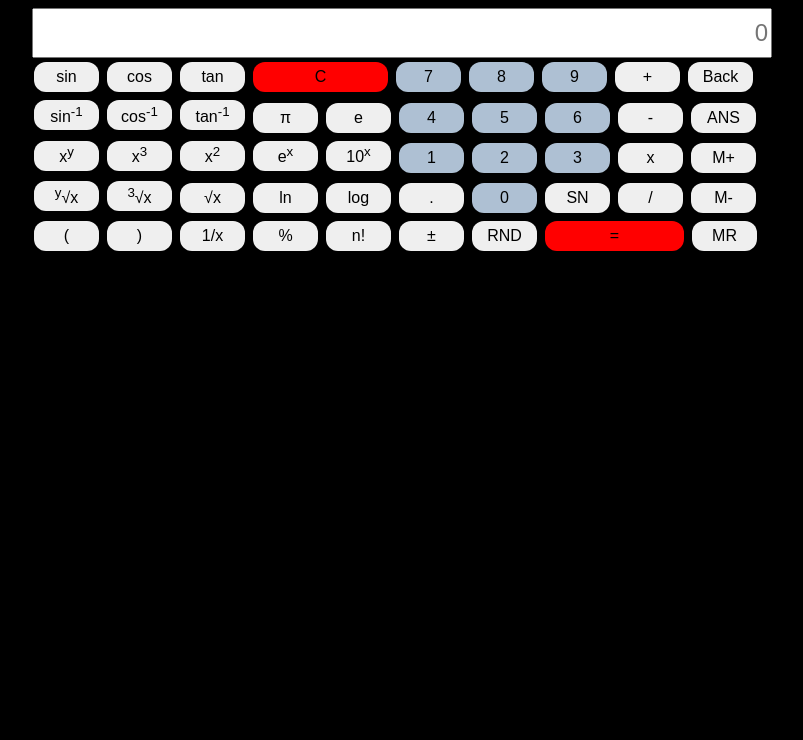
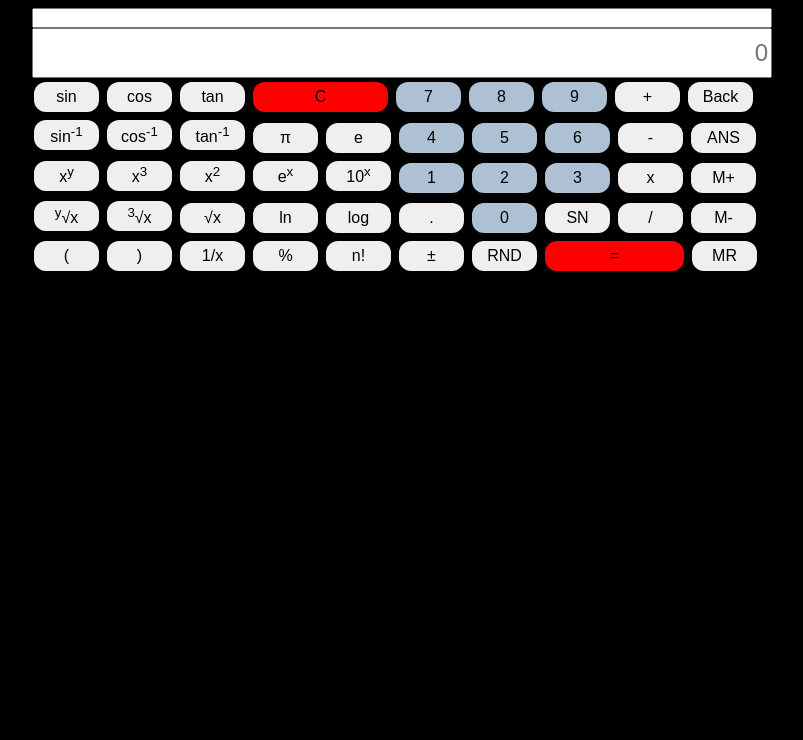
Before and after one commit to VejayDrepaul/Calculator, a plain HTML site: page index.html in a window 1280 px wide. Shown: the part 60-800 px from the top of the page, without its empty margins (238-1041 px from the left). Drawn offline with Linux system fonts and the light colour scheme.

Commit message:
updated input box

```diff
--- a/index.html
+++ b/index.html
@@ -12,7 +12,8 @@
         <h1>Calculator</h1>
     </div>
     <div class="calculator-style">
-            <input id="input-box" type="text" placeholder="0">
+            <input id="input-box" type="text" placeholder="">
+            <input id="result-box" type="text" placeholder="0">
             <button class="trig" onclick="sin()">sin</button>
             <button class="trig" onclick="cos()">cos</button>
             <button class="trig" onclick="tan()">tan</button>
--- a/style.css
+++ b/style.css
@@ -11,7 +11,13 @@ body {
 	top: 134px;
 }
 
-input {
+#input-box {
+	text-align: right;
+	width: 740px;
+	height: 20px;
+}
+
+#result-box {
 	text-align: right;
 	width: 740;
 	height: 50;
```
